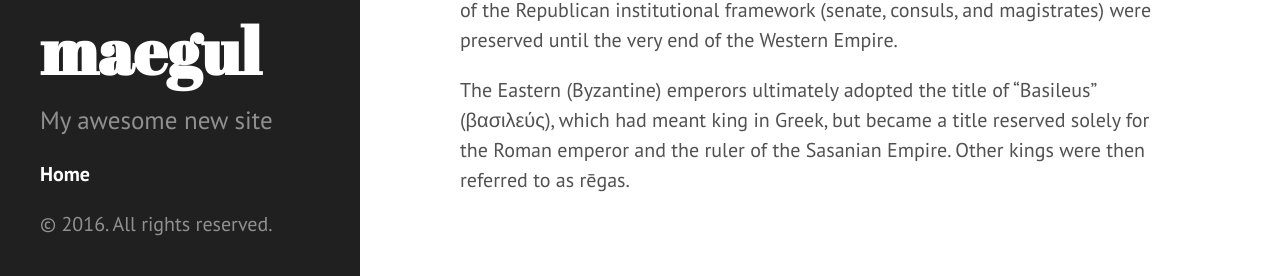
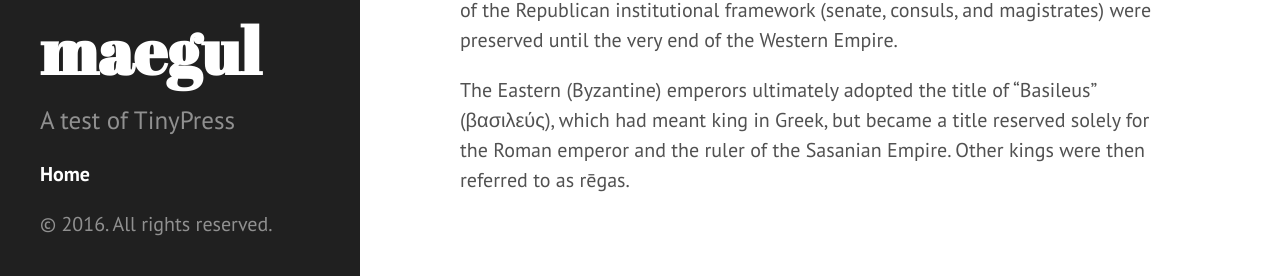
Before and after one commit to maegul/maegul.github.io, a Jekyll site: the page built from index.html, in a window 1280 px wide and 900 px high, scrolled down 472 px. Shown: the part 621-897 px from the top of the window. Built offline with Jekyll 4.4.1, drawn with Linux system fonts in a browser that asks for light colours; the list of posts is cut into pages by our own code.

Commit message:
Update _config.yml

```diff
--- a/_config.yml
+++ b/_config.yml
@@ -3,6 +3,8 @@ pygments: true
 markdown: kramdown
 url: http://maegul.github.io
 title: maegul
-tagline: A log of everyday life
-description: My awesome new site
-paginate: 5
+tagline: A Test
+description: A test of TinyPress
+author: Errol Lloyd
+email: errolkjlloyd@gmail.com
+paginate: 3
```
